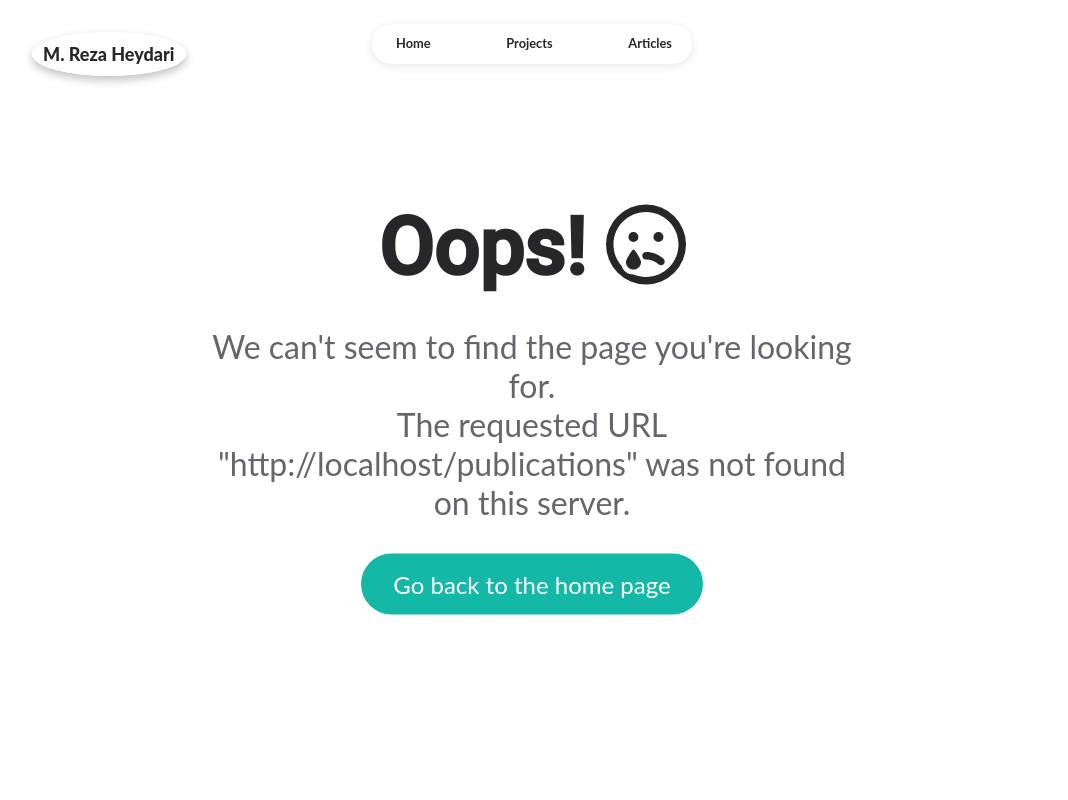
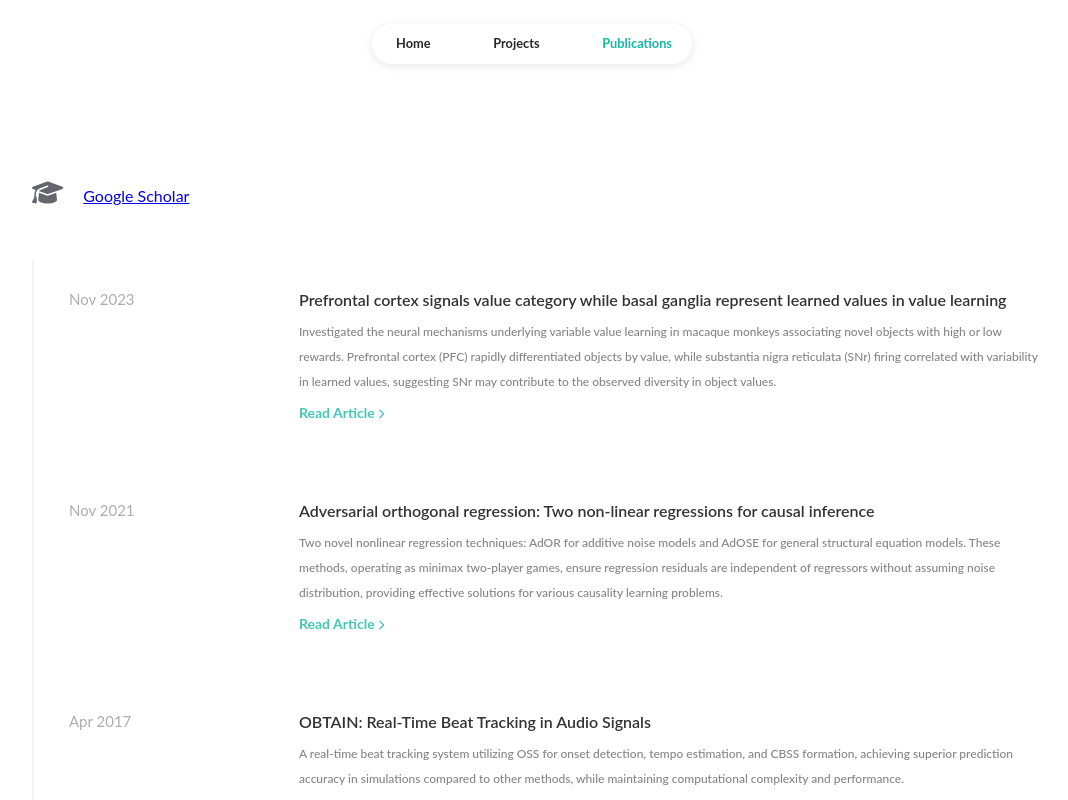
Before and after one commit to snnahvi/snnahvi.github.io, a React (Create React App) app: page /publications in a window 1280 px wide. Shown: the top 800 px of the page, without its empty margins (108-1176 px from the left). Built offline with nearby package versions, Linux system fonts and the light colour scheme.

Commit message:
publications

```diff
--- a/src/App.js
+++ b/src/App.js
@@ -23,7 +23,7 @@ function App() {
 			<Routes>
 				<Route path="/" element={<Homepage />} />
 				<Route path="/projects" element={<Projects />} />
-				<Route path="/articles" element={<Articles />} />
+				<Route path="/publications" element={<Articles />} />
 				<Route path="/article/:slug" element={<ReadArticle />} />
 				<Route path="*" element={<Notfound />} />
 			</Routes>
--- a/src/components/articles/article.jsx
+++ b/src/components/articles/article.jsx
@@ -1,12 +1,12 @@
 import React from "react";
-import { Link } from "react-router-dom";
-import { FontAwesomeIcon } from "@fortawesome/react-fontawesome";
-import { faChevronRight } from "@fortawesome/free-solid-svg-icons";
+import {Link} from "react-router-dom";
+import {FontAwesomeIcon} from "@fortawesome/react-fontawesome";
+import {faChevronRight} from "@fortawesome/free-solid-svg-icons";
 
 import "./style/article.css";
 
 const Article = (props) => {
-	const { date, title, description, link } = props;
+    const {date, title, description, link} = props;
 
     return (
         <React.Fragment>
@@ -15,14 +15,14 @@ const Article = (props) => {
                     <div className="article-date">{date}</div>
                 </div>
 
-				<Link to={link}>
+                <Link to={link} target="_blank">
                     <div className="article-right-side">
                         <div className="article-title">{title}</div>
                         <div className="article-description">{description}</div>
                         <div className="article-link">
                             Read Article{" "}
                             <FontAwesomeIcon
-								style={{ fontSize: "10px" }}
+                                style={{fontSize: "10px"}}
                                 icon={faChevronRight}
                             />
                         </div>
--- a/src/components/common/navBar.jsx
+++ b/src/components/common/navBar.jsx
@@ -37,7 +37,7 @@ const NavBar = (props) => {
 										: "nav-item"
 								}
 							>
-								<Link to="/articles">Articles</Link>
+								<Link to="/publications">Publications</Link>
 							</li>
 						</ul>
 					</div>
--- a/src/data/articles.js
+++ b/src/data/articles.js
@@ -2,15 +2,16 @@ import React from "react";
 
 function article_1() {
     return {
-		date: "7 May 2023",
-		title: "The Benefits of Cloud Computing",
+        date: "Apr 2017",
+        title: "OBTAIN: Real-Time Beat Tracking in Audio Signals",
         description:
-			"Cloud computing offers a range of benefits, including cost savings and increased flexibility. Find out why more businesses are turning to the cloud.",
+            "A real-time beat tracking system utilizing OSS for onset detection, tempo estimation, and CBSS formation, achieving superior prediction accuracy in simulations compared to other methods, while maintaining computational complexity and performance.",
         keywords: [
-			"The Benefits of Cloud Computing",
-			"Tharindu",
-			"Tharindu N",
-			"Tharindu Nayanajith",
+            "Onset Strength Signal",
+            "Tempo estimation",
+            "Beat onset",
+            "Cumulative Beat Strength Signal",
+            "Peak detection",
         ],
         style: `
 				.article-content {
@@ -24,42 +25,48 @@ function article_1() {
 					outline: 2px solid red;
 				}
 				`,
-		body: (
-			<React.Fragment>
-				<div className="article-content">
-					<div className="paragraph">Content of article 1</div>
-					<img
-						src="https://picsum.photos/200/300"
-						alt="random"
-						className="randImage"
-					/>
-				</div>
-			</React.Fragment>
-		),
+        link: "https://arxiv.org/abs/1704.02216",
     };
 }
 
 function article_2() {
     return {
-		date: "7 May 2023",
-		title: "Artificial Intelligence in Healthcare",
+        date: "Nov 2021",
+        title: "Adversarial orthogonal regression: Two non-linear regressions for causal inference",
         description:
-			"AI is transforming the healthcare industry, from improving patient outcomes to streamlining operations. Discover the latest applications of this game-changing technology.",
+            "Two novel nonlinear regression techniques: AdOR for additive noise models and AdOSE for general structural equation models. These methods, operating as minimax two-player games, ensure regression residuals are independent of regressors without assuming noise distribution, providing effective solutions for various causality learning problems.",
+        keywords: [
+            "Orthogonal regression",
+            "Adversarial models",
+            "Additive noise model",
+            "Structural equation model",
+            "Mutual information",
+        ],
         style: ``,
-		keywords: [
-			"Artificial Intelligence in Healthcare",
-			"Tharindu",
-			"Tharindu N",
-			"Tharindu Nayanajith",
-		],
-		body: (
-			<React.Fragment>
-				<h1>Content of article 2</h1>
-			</React.Fragment>
-		),
+        link: "https://www.sciencedirect.com/science/article/abs/pii/S0893608021002148",
     };
 }
 
-const myArticles = [article_1, article_2];
+function article_3() {
+    return {
+        date: "Nov 2023",
+        title: "Prefrontal cortex signals value category while basal ganglia represent learned values in value learning",
+        description:
+            "Investigated the neural mechanisms underlying variable value learning in macaque monkeys associating novel objects with high or low rewards. Prefrontal cortex (PFC) rapidly differentiated objects by value, while substantia nigra reticulata (SNr) firing correlated with variability in learned values, suggesting SNr may contribute to the observed diversity in object values.",
+        keywords: [
+            "value learning",
+            "prefrontal cortex",
+            "substantia nigra reticulata",
+            "basal ganglia",
+            "reinforcement learning",
+            "electrophysiology",
+            "recurrent neural networks",
+        ],
+        style: ``,
+        link: "https://www.biorxiv.org/content/10.1101/2023.11.07.564561v1",
+    };
+}
+
+const myArticles = [article_3, article_2, article_1];
 
 export default myArticles;
--- a/src/data/seo.js
+++ b/src/data/seo.js
@@ -1,23 +1,25 @@
+import React from "react";
+
 const SEO = [
 	{
 		page: "home",
 		description:
-			"I am a backend developer with expertise in Node.js. I have experience in building scalable, secure and reliable web applications using various frameworks and technologies.",
-		keywords: ["Tharindu", "Tharindu N", "Tharindu Nayanajith"],
-	},
-
-	{
-		page: "articles",
-		description:
-			"Chronological collection of my long-form thoughts on programming, leadership, product design, and more.",
-		keywords: ["Tharindu", "Tharindu N", "Tharindu Nayanajith"],
+			"I received my MSc and BSc degrees in Electrical Engineering from Sharif University. My major field is Control Systems. Our brain is a complex system capable of doing many tasks compared to a computer. I have delved into the neuroscience field to unravel its complexities. My goal is to leverage this understanding to contribute to the development of innovative tools and robots capable of seamless interaction with our most intricate organ. By merging knowledge of neuroscience with system analysis and data science tools, I aim to bridge the gap between the mind and machines.",
+		keywords: ["Mohammad Reza", "M. Reza", "Mohammad Reza Heydari", "Heydari", "M. Reza Heydari", "Reza Heydari"],
 	},
 
 	{
 		page: "projects",
 		description:
-			"I've worked on a variety of projects over the years and I'm proud of the progress I've made. Many of these projects are open-source and available for others to explore and contribute to.",
-		keywords: ["Tharindu", "Tharindu N", "Tharindu Nayanajith"],
+			"My projects",
+		keywords: ["Mohammad Reza", "M. Reza", "Mohammad Reza Heydari", "Heydari", "M. Reza Heydari", "Reza Heydari"],
+	},
+
+	{
+		page: "publications",
+		description:
+			"My publications",
+		keywords: ["Mohammad Reza", "M. Reza", "Mohammad Reza Heydari", "Heydari", "M. Reza Heydari", "Reza Heydari"],
 	},
 ];
 
--- a/src/data/user.js
+++ b/src/data/user.js
@@ -13,12 +13,6 @@ const INFO = {
 		instagram: "https://instagram.com/",
 		stackoverflow: "https://stackoverflow.com/",
 		facebook: "https://facebook.com/",
-	},
-
-	articles: {
-		title: "I'm passionate about pushing the boundaries of what's possible and inspiring the next generation of innovators.",
-		description:
-			"Chronological collection of my long-form thoughts on programming, leadership, product design, and more.",
 	},
 
 	projects: [
--- a/src/pages/articles.jsx
+++ b/src/pages/articles.jsx
@@ -1,5 +1,5 @@
-import React, { useEffect } from "react";
-import { Helmet } from "react-helmet";
+import React, {useEffect} from "react";
+import {Helmet} from "react-helmet";
 
 import NavBar from "../components/common/navBar";
 import Footer from "../components/common/footer";
@@ -11,19 +11,21 @@ import SEO from "../data/seo";
 import myArticles from "../data/articles";
 
 import "./styles/articles.css";
+import {FontAwesomeIcon} from "@fortawesome/react-fontawesome";
+import {faGraduationCap} from "@fortawesome/free-solid-svg-icons";
 
 const Articles = () => {
     useEffect(() => {
         window.scrollTo(0, 0);
     }, []);
 
-	const currentSEO = SEO.find((item) => item.page === "articles");
+    const currentSEO = SEO.find((item) => item.page === "publications");
 
     return (
         <React.Fragment>
             <Helmet>
-				<title>{`Articles | ${INFO.main.title}`}</title>
-				<meta name="description" content={currentSEO.description} />
+                <title>{`Publications | ${INFO.main.title}`}</title>
+                <meta name="description" content={currentSEO.description}/>
                 <meta
                     name="keywords"
                     content={currentSEO.keywords.join(", ")}
@@ -31,7 +33,7 @@ const Articles = () => {
             </Helmet>
 
             <div className="page-content">
-				<NavBar active="articles" />
+                <NavBar active="articles"/>
                 <div className="content-wrapper">
                     <div className="articles-logo-container">
                         {/*<div className="articles-logo">*/}
@@ -40,12 +42,19 @@ const Articles = () => {
                     </div>
 
                     <div className="articles-main-container">
-						<div className="title articles-title">
-							{INFO.articles.title}
-						</div>
 
                         <div className="subtitle articles-subtitle">
-							{INFO.articles.description}
+                            <a
+                                href="https://scholar.google.com/citations?user=aozCgSkAAAAJ&hl=en"
+                                target="_blank"
+                                rel="noreferrer"
+                            >
+                                <FontAwesomeIcon
+                                    icon={faGraduationCap}
+                                    className="homepage-social-icon"
+                                />
+                                Google Scholar
+                            </a>
                         </div>
 
                         <div className="articles-container">
@@ -60,7 +69,7 @@ const Articles = () => {
                                             date={article().date}
                                             title={article().title}
                                             description={article().description}
-											link={"/article/" + (index + 1)}
+                                            link={article().link}
                                         />
                                     </div>
                                 ))}
@@ -68,7 +77,7 @@ const Articles = () => {
                         </div>
                     </div>
                     <div className="page-footer">
-						<Footer />
+                        <Footer/>
                     </div>
                 </div>
             </div>
--- a/src/pages/homepage.jsx
+++ b/src/pages/homepage.jsx
@@ -195,7 +195,7 @@ const Homepage = () => {
                                 </div>
 
                                 <div className="subtitle homepage-subtitle">
-                                    My research interests lie in the span of these interdisciplinary areas:
+                                    My research interests lie in the span of these areas:
                                     <ul style={{width: "100%"}}>
                                         <li>Neuroscience (learning, vision, sensorimotor)</li>
                                         <li>Machine Learning (reinforcement learning, time-series, vision)</li>
```
Lines whose indentation alone changed are shown as unchanged.
